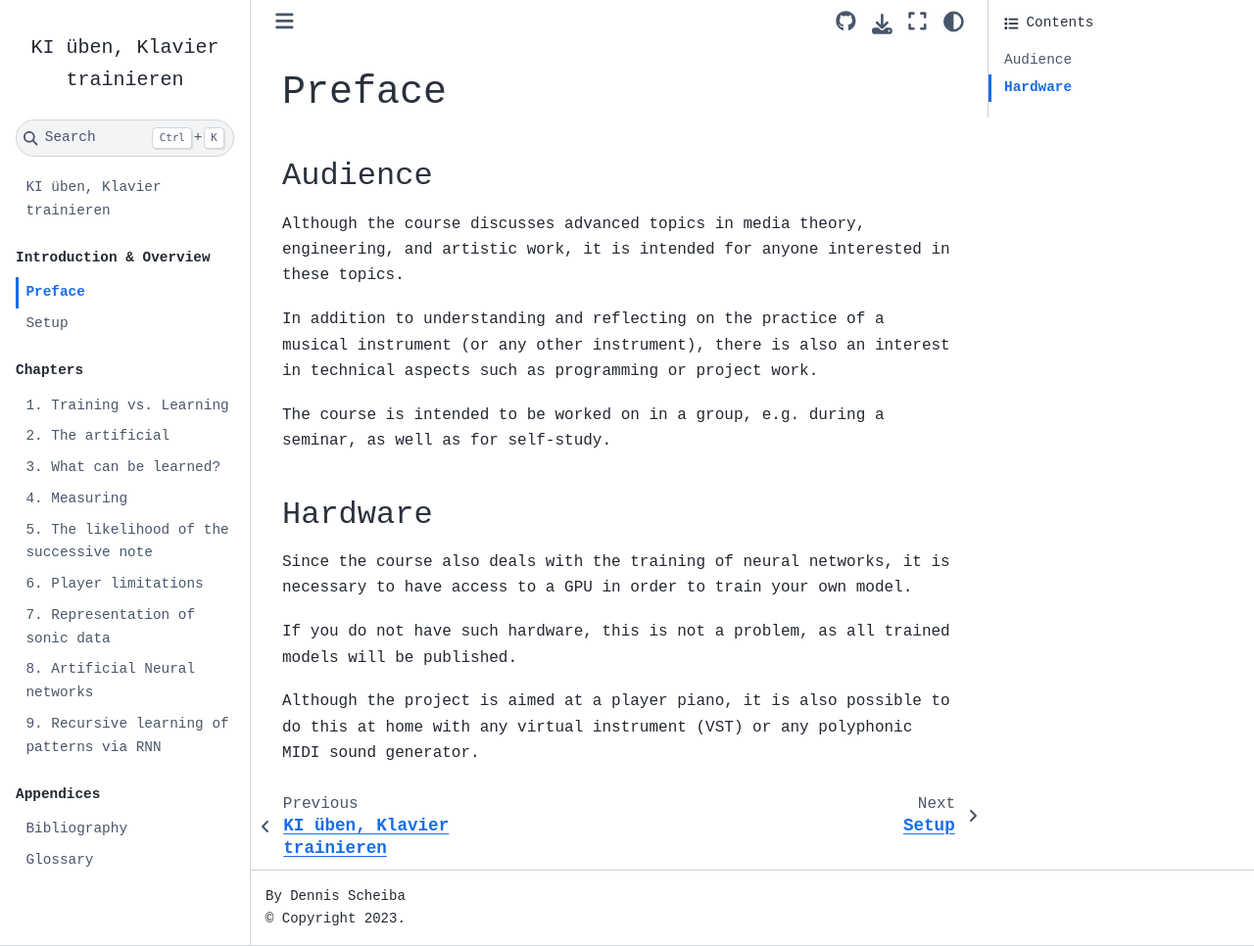
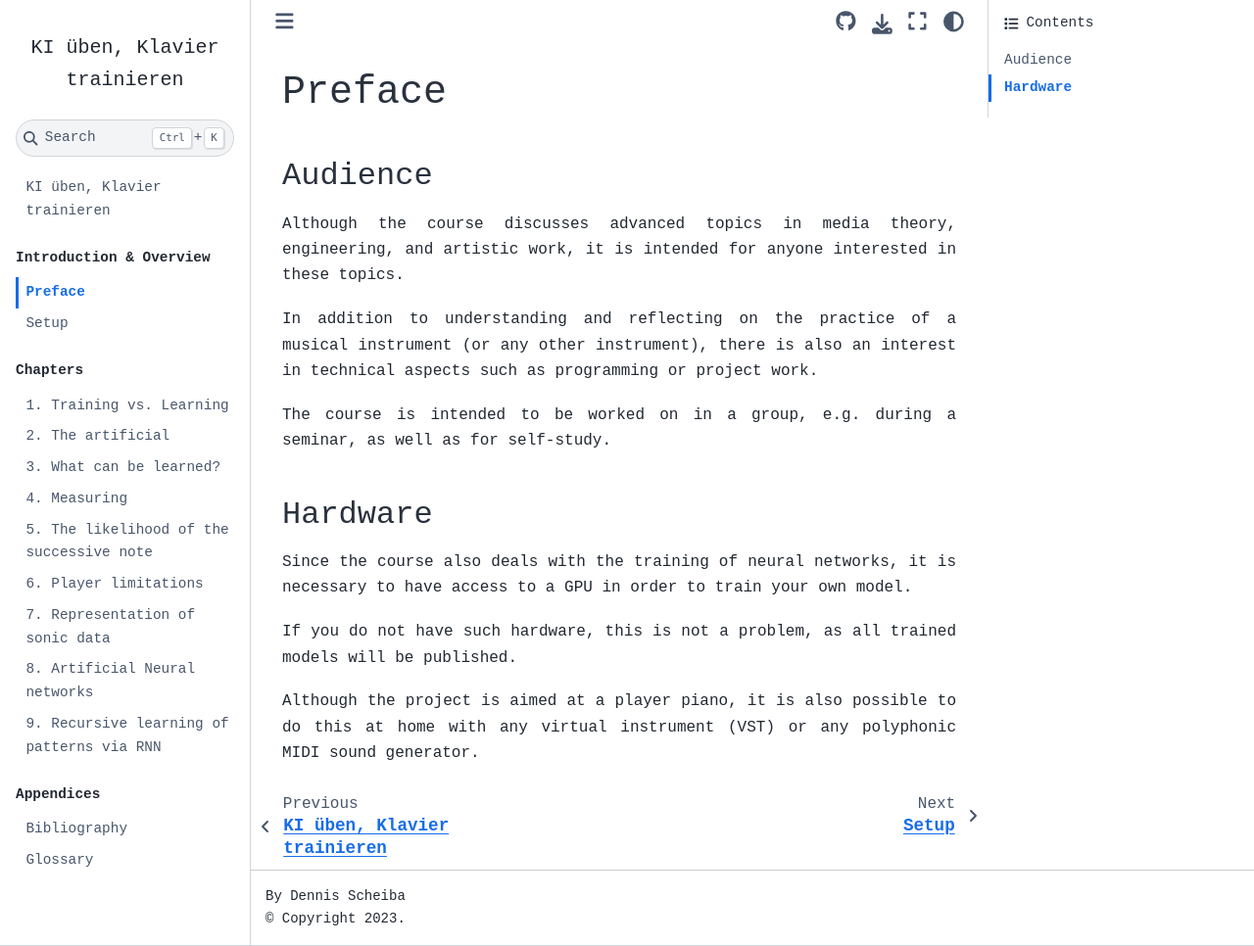
Before and after one commit to capital-G/ki-ueben-klavier-trainieren, a Jupyter Book: the page built from book/preface.md, in a window 1280 px wide and 966 px high. Shown: the whole window at 98% size. Built offline with Jupyter Book 1.0.4 settings and Sphinx 7.4.7 and the Sphinx Book theme 1.1.4, drawn with Linux system fonts in a browser that asks for light colours.

Commit message:
justify text

```diff
--- a/book/_static/style.css
+++ b/book/_static/style.css
@@ -5,3 +5,7 @@ body {
 p, h1, h2, h3 {
     font-family: monospace !important;
 }
+
+article.bd-article {
+    text-align: justify;
+}
```
